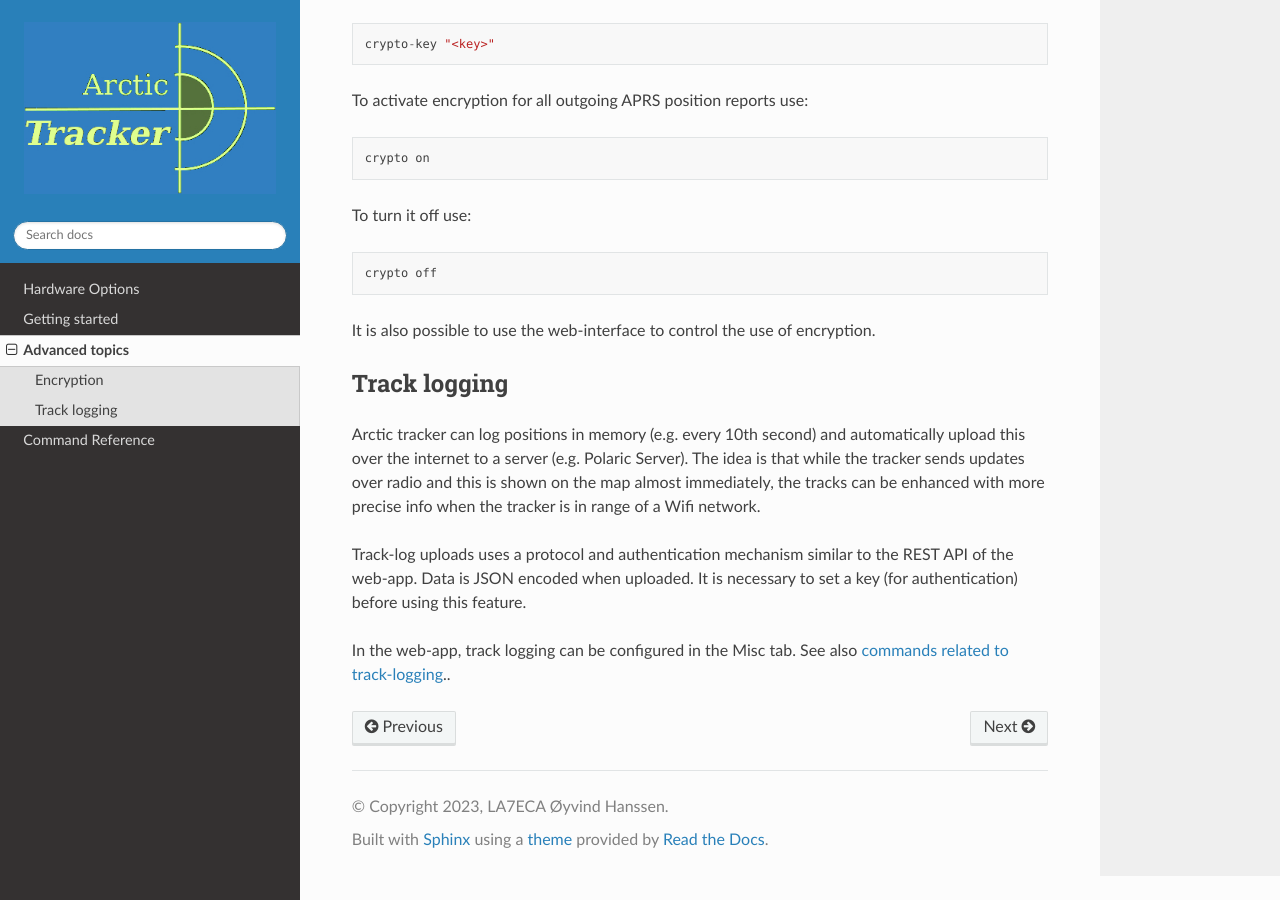
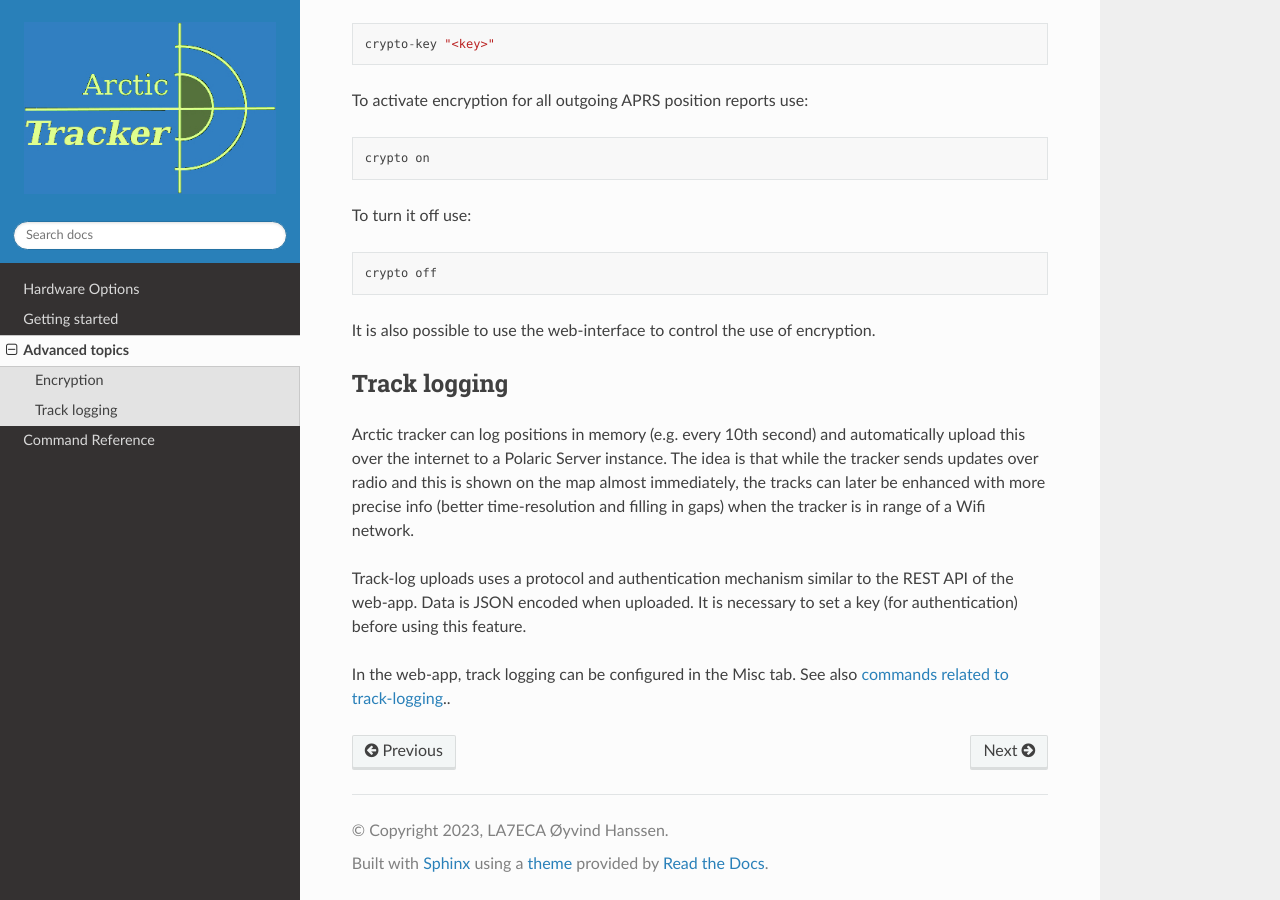
Before and after one commit to Hamlabs/ArcticTracker-docs, a Sphinx documentation site: the page built from docs/advanced.rst, in a window 1280 px wide and 900 px high, scrolled down 836 px. Built offline with Sphinx 7.4.7 and the Read the Docs theme 3.1.0, drawn with Linux system fonts in a browser that asks for light colours; pages that are not in the unit, such as notebooks, are missing from menus.

Commit message:
Update advanced.rst

```diff
--- a/docs/advanced.rst
+++ b/docs/advanced.rst
@@ -34,7 +34,7 @@ It is also possible to use the web-interface to control the use of encryption.
 Track logging
 -------------
 
-Arctic tracker can log positions in memory (e.g. every 10th second) and automatically upload this over the internet to a server (e.g. Polaric Server). The idea is that while the tracker sends updates over radio and this is shown on the map almost immediately, the tracks can be enhanced with more precise info when the tracker is in range of a Wifi network.
+Arctic tracker can log positions in memory (e.g. every 10th second) and automatically upload this over the internet to a Polaric Server instance. The idea is that while the tracker sends updates over radio and this is shown on the map almost immediately, the tracks can later be enhanced with more precise info (better time-resolution and filling in gaps) when the tracker is in range of a Wifi network.
 
 Track-log uploads uses a protocol and authentication mechanism similar to the REST API of the web-app. Data is JSON encoded when uploaded. It is necessary to set a key (for authentication) before using this feature.
 
```
